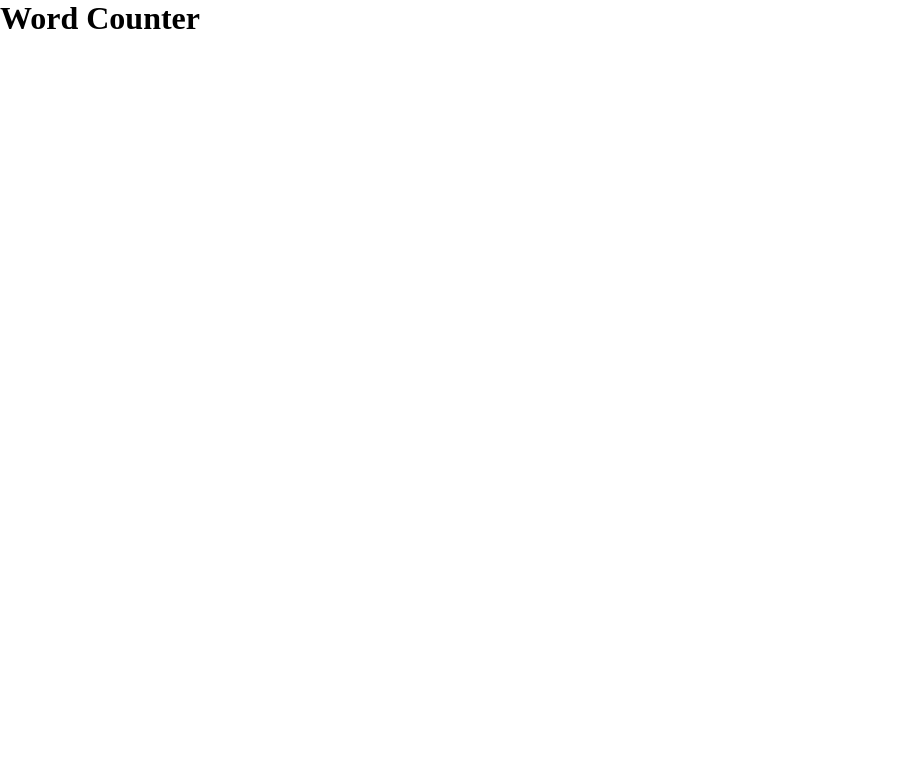
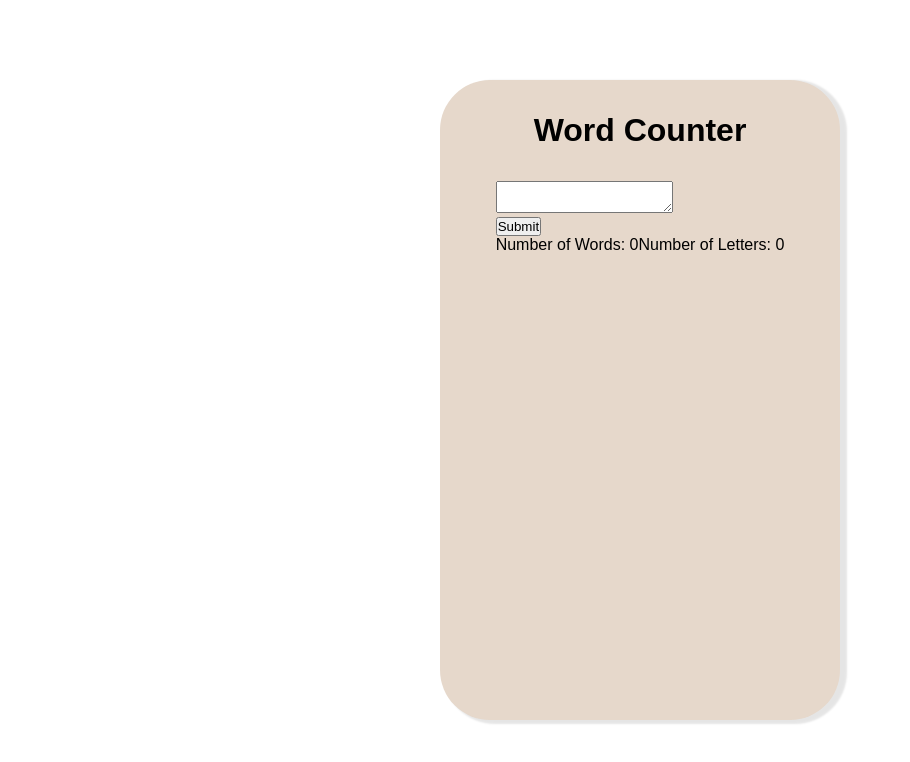
Before and after one commit to fernandohtr/voxy-interview, a React (Vite) app: page / in a window 1280 px wide. Shown: the top 762 px of the page, without its empty margins (0-910 px from the left). Built offline with nearby package versions, Linux system fonts and the light colour scheme.

Commit message:
feat: add word and letter counter

```diff
--- a/src/App.css
+++ b/src/App.css
@@ -0,0 +1,28 @@
+main {
+  display: flex;
+  flex-direction: column;
+  align-items: center;
+  background-color: rgb(230, 216, 203);
+}
+
+@media only screen and (max-width: 499px) {
+  main {
+    height: 100svh;
+    padding: 2rem 2rem;
+  }
+}
+
+@media (min-width: 500px) {
+  main {
+    height: 80svh;
+    width: 400px;
+    padding: 2rem;
+    margin: 10svh auto;
+    border-radius: 50px;
+    box-shadow: 5px 2px 2px 2px rgba(0, 0, 0, 0.1);
+  }
+}
+
+main h1 {
+  margin-bottom: 2rem;
+}
--- a/src/App.tsx
+++ b/src/App.tsx
@@ -1,7 +1,11 @@
 import "./App.css"
+import Counter from "./components/Counter"
 
 export default function App() {
   return (
-     <h1>Word Counter</h1>
+    <main>
+      <h1>Word Counter</h1>
+      <Counter />
+    </main>
   )
 }
--- /dev/null
+++ b/src/components/Counter.tsx
@@ -0,0 +1,52 @@
+import { useRef, useState } from "react"
+
+export default function Counter() {
+  const [numberOfWords, setNumberOfWords] = useState(0)
+  const [numberOfLetters, setNumberOfLetters] = useState(0)
+  const [errorMessage, setErrorMessage] = useState("")
+  const textAreaRef = useRef<HTMLTextAreaElement>(null)
+
+
+  const submitHandler = (event: React.FormEvent<HTMLFormElement>): void => {
+    event.preventDefault()
+    if (textAreaRef.current) {
+      const text = textAreaRef.current.value
+      if (text.trim() === "") {
+        setErrorMessage("Text input is required!");
+        setNumberOfWords(0)
+        setNumberOfLetters(0)
+      } else {
+        setErrorMessage("")
+        countWords(text)
+        countLetters(text)
+      }
+    }
+  }
+
+  const countWords = (text: string): void => {
+    const textWithoutSpecialCharacters = text.replace(/[^a-zA-Z0-9\s]/g, "")
+    const numberOfWords = textWithoutSpecialCharacters.split(/\s+/).filter(word => word !== "").length
+    setNumberOfWords(numberOfWords)
+  }
+
+  const countLetters = (text: string): void => {
+    const textWithoutSpecialCharacters = text.replace(/[^a-zA-Z0-9]/g, "")
+    const numberOfLetters = textWithoutSpecialCharacters.length
+    setNumberOfLetters(numberOfLetters)
+  }
+
+  return (
+    <section>
+      <form onSubmit={submitHandler}>
+        <textarea ref={textAreaRef}></textarea>
+        <br />
+        <input type="submit" value="Submit" />
+      </form>
+      <div className="result">
+        {errorMessage && <div className="error-message">{errorMessage}</div> }
+        {!errorMessage && <span>Number of Words: {numberOfWords}</span>}
+        {!errorMessage && <span>Number of Letters: {numberOfLetters}</span>}
+      </div>
+    </section>
+  )
+}
--- a/src/index.css
+++ b/src/index.css
@@ -2,4 +2,5 @@
   padding: 0;
   margin: 0;
   box-sizing: border-box;
+  font-family: sans-serif;
 }
```
